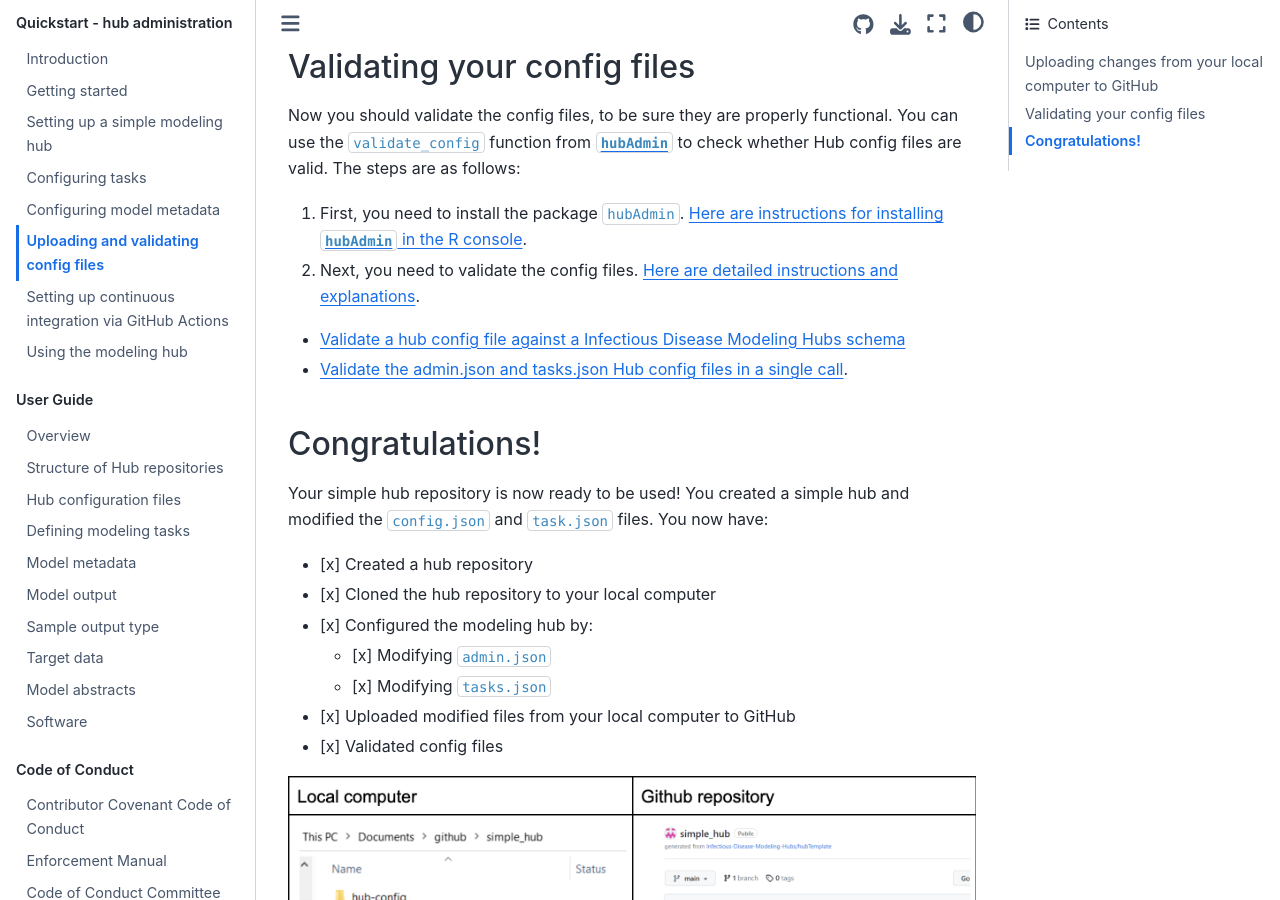
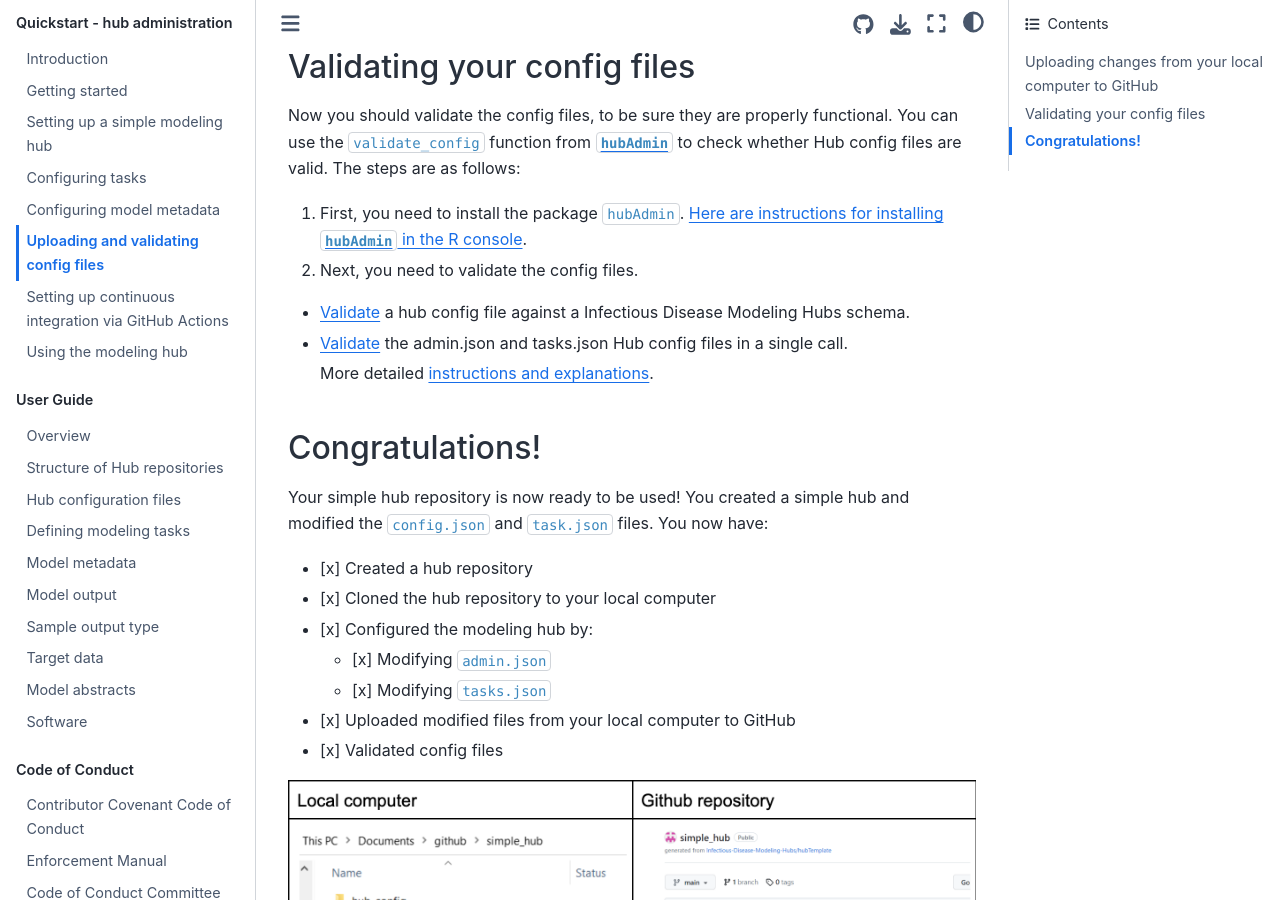
Before and after one commit to hubverse-org/hubDocs, a Sphinx documentation site: the page built from docs/source/quickstart-hub-admin/uploading-validating.md, in a window 1280 px wide and 900 px high, scrolled down 777 px. Built offline with Sphinx 7.4.7 and the Sphinx Book theme 1.1.4, drawn with Linux system fonts in a browser that asks for light colours.

Commit message:
Address issue #72

```diff
--- a/docs/source/quickstart-hub-admin/uploading-validating.md
+++ b/docs/source/quickstart-hub-admin/uploading-validating.md
@@ -18,10 +18,11 @@
 Now you should validate the config files, to be sure they are properly functional. You can use the `validate_config` function from [`hubAdmin`](https://infectious-disease-modeling-hubs.github.io/hubAdmin/index.html) to check whether Hub config files are valid. The steps are as follows:
 
 1. First, you need to install the package `hubAdmin`. [Here are instructions for installing `hubAdmin` in the R console](https://github.com/Infectious-Disease-Modeling-Hubs/hubAdmin#installation).
-2. Next, you need to validate the config files. [Here are detailed instructions and explanations](https://infectious-disease-modeling-hubs.github.io/hubAdmin/articles/hub-setup.html#validate-config-files).
-- [Validate a hub config file against a Infectious Disease Modeling Hubs schema](https://infectious-disease-modeling-hubs.github.io/hubAdmin/reference/validate_config.html)
-- [Validate the admin.json and tasks.json Hub config files in a single call](https://infectious-disease-modeling-hubs.github.io/hubAdmin/reference/validate_hub_config.html).
+2. Next, you need to validate the config files.
+- [Validate](https://infectious-disease-modeling-hubs.github.io/hubAdmin/reference/validate_config.html) a hub config file against a Infectious Disease Modeling Hubs schema.
+- [Validate](https://infectious-disease-modeling-hubs.github.io/hubAdmin/reference/validate_hub_config.html) the admin.json and tasks.json Hub config files in a single call.
 
+  More detailed [instructions and explanations](https://infectious-disease-modeling-hubs.github.io/hubAdmin/articles/hub-setup.html#validate-config-files).
 
 ## Congratulations!
 
```
